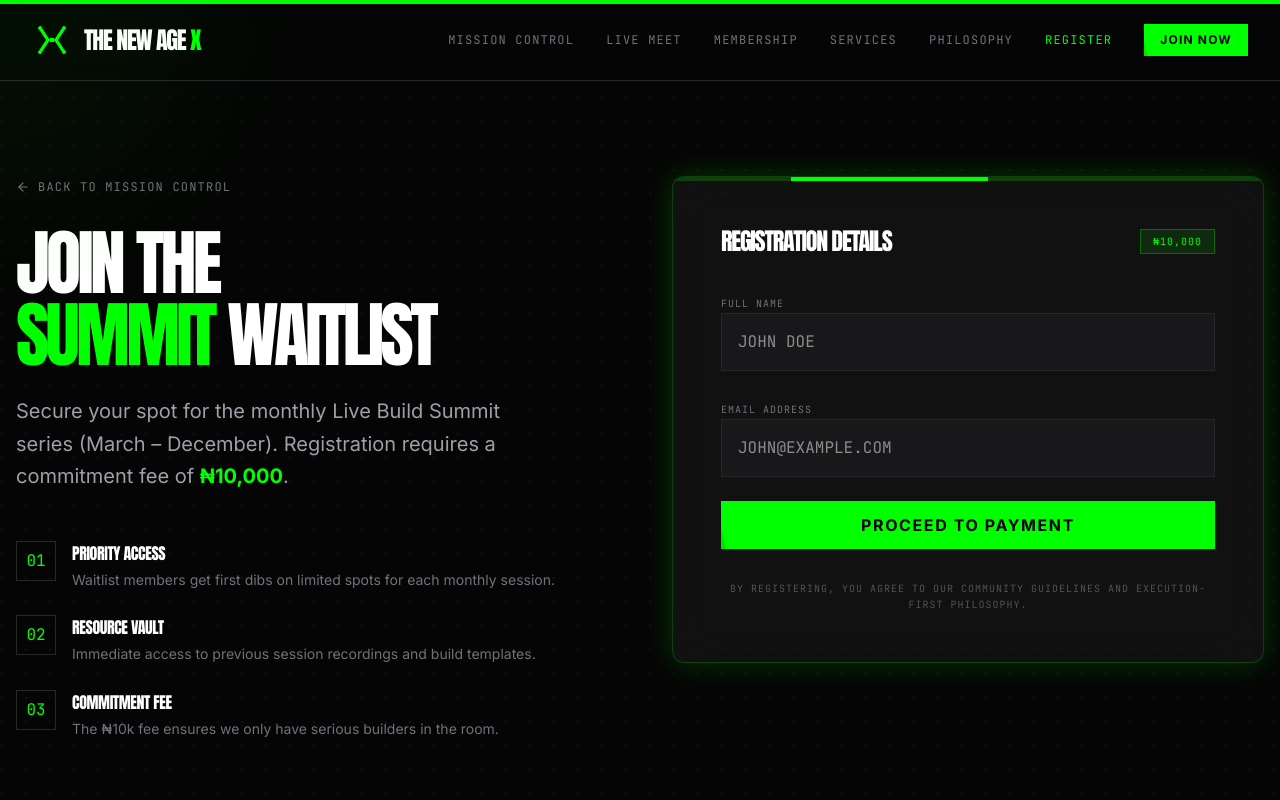
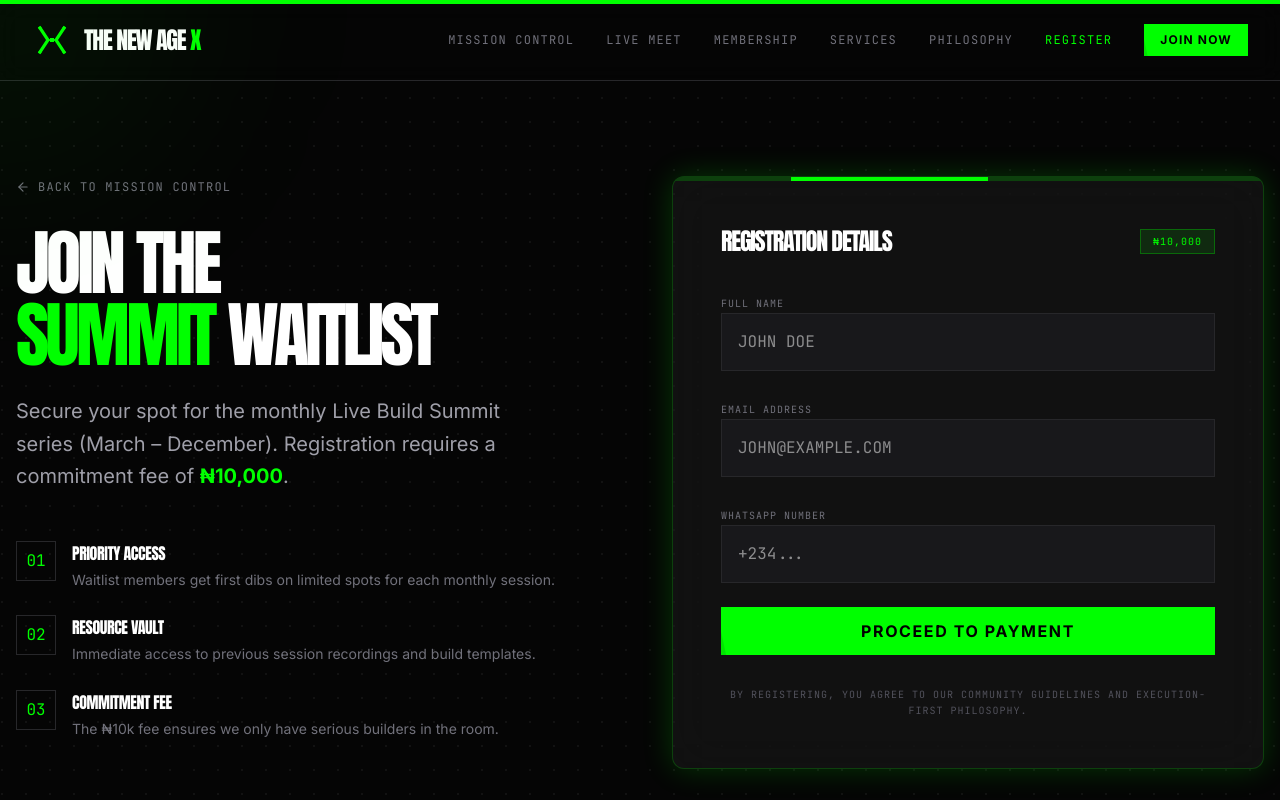
Before and after one commit to Mfoniso1/TheNewAgeX, a React (Vite) app: page /register in a window 1280 px wide. Shown: the top 800 px of the page. Built offline with nearby package versions, Linux system fonts and the light colour scheme.

Commit message:
feat(registration): Add WhatsApp field and update UI
Introduces a WhatsApp field to the registration form and updates the submission confirmation message to inform users about payment verification and next steps. Also updates the SheetDB URL.

```diff
--- a/src/pages/Registration.tsx
+++ b/src/pages/Registration.tsx
@@ -10,7 +10,7 @@ export const Registration = () => {
   const [searchParams] = useSearchParams();
   const [step, setStep] = useState<Step>('details');
   const [isLoading, setIsLoading] = useState(false);
-  const [formData, setFormData] = useState({ name: '', email: '' });
+  const [formData, setFormData] = useState({ name: '', email: '', whatsapp: '' });
   const [receipt, setReceipt] = useState<File | null>(null);
   const [receiptPreview, setReceiptPreview] = useState<string | null>(null);
   const [error, setError] = useState('');
@@ -88,8 +88,17 @@ export const Registration = () => {
           <div className="w-20 h-20 bg-brand-green/10 text-brand-green rounded-full flex items-center justify-center mx-auto mb-8">
             <CheckCircle size={40} />
           </div>
-          <h1 className="text-4xl md:text-6xl mb-4 uppercase tracking-tighter">YOU'RE IN.</h1>
-          <p className="font-mono text-zinc-500 uppercase tracking-widest mb-12">Welcome to The New Age X</p>
+          <h1 className="text-4xl md:text-6xl mb-4 uppercase tracking-tighter">REGISTRATION RECEIVED.</h1>
+          <p className="font-mono text-zinc-500 uppercase tracking-widest mb-6">Payment Verification in Progress</p>
+
+          <div className="bg-zinc-900/50 border border-zinc-800 p-6 rounded-lg mb-12 text-left">
+            <p className="text-zinc-400 text-sm leading-relaxed mb-4">
+              Once we have verified your payment, we shall send a confirmation mail to your email address.
+            </p>
+            <p className="text-zinc-400 text-sm leading-relaxed">
+              We will also reach out via the WhatsApp number you provided with the next steps.
+            </p>
+          </div>
 
           <div className="grid grid-cols-1 sm:grid-cols-2 gap-4 mb-12">
             <a href="#" className="btn-primary flex items-center justify-center space-x-2">
@@ -217,6 +226,18 @@ export const Registration = () => {
                       value={formData.email}
                       onChange={(e) => setFormData({ ...formData, email: e.target.value })}
                       placeholder="JOHN@EXAMPLE.COM"
+                      className="w-full bg-zinc-900 border border-zinc-800 p-4 text-white font-mono focus:border-brand-green outline-none transition-colors"
+                    />
+                  </div>
+
+                  <div className="space-y-2">
+                    <label className="font-mono text-[10px] uppercase tracking-widest text-zinc-500">WhatsApp Number</label>
+                    <input
+                      required
+                      type="tel"
+                      value={formData.whatsapp}
+                      onChange={(e) => setFormData({ ...formData, whatsapp: e.target.value })}
+                      placeholder="+234..."
                       className="w-full bg-zinc-900 border border-zinc-800 p-4 text-white font-mono focus:border-brand-green outline-none transition-colors"
                     />
                   </div>
--- a/src/services/sheetDB.ts
+++ b/src/services/sheetDB.ts
@@ -1,4 +1,4 @@
-const SHEETDB_URL = 'https://sheetdb.io/api/v1/2moxvunsgsv1w';
+const SHEETDB_URL = 'https://sheetdb.io/api/v1/f3cwpol7knz89';
 
 export const sheetDB = {
   getSpots: async () => {
@@ -17,7 +17,7 @@ export const sheetDB = {
       return { taken: 12, total: 50 };
     }
   },
-  register: async (data: { name: string; email: string; service?: string; price?: string; receiptName?: string }) => {
+  register: async (data: { name: string; email: string; whatsapp: string; service?: string; price?: string; receiptName?: string }) => {
     try {
       const response = await fetch(SHEETDB_URL, {
         method: 'POST',
```
